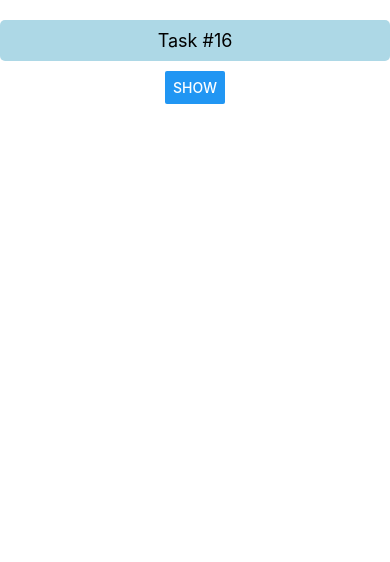
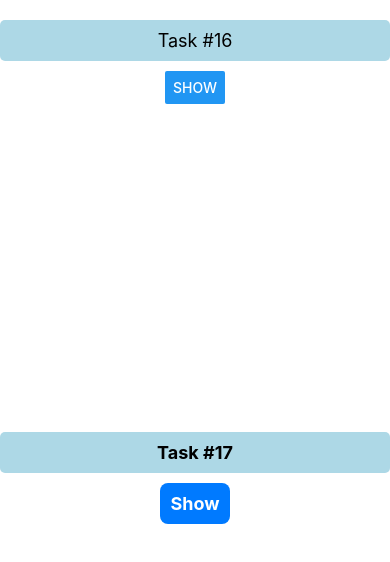
Before and after one commit to baritaha/JoVision-react-Tasks, a React Native app: screen / in a window 390 px wide. Shown: the top 562 px of the page. Built offline with nearby package versions, Linux system fonts and the light colour scheme.

Commit message:
add Task#17

```diff
--- a/App.tsx
+++ b/App.tsx
@@ -1,6 +1,7 @@
 import React from 'react';
 import { StyleSheet, View } from 'react-native';
 import Task16 from './Tasks/Task#16'; // Import the Task Component
+import Task17 from './Tasks/Task#17';
 
 const styles = StyleSheet.create({
   container: {
@@ -12,6 +13,7 @@ const App = () => {
   return (
     <View style={styles.container}>
       <Task16 />
+      <Task17/>
     </View>
   );
 };
--- /dev/null
+++ b/Tasks/Task#17.js
@@ -0,0 +1,30 @@
+import React, { useState } from 'react';
+import { View, Text, TouchableOpacity, StyleSheet } from 'react-native';
+
+const Task17 = () => {
+  const [isVisible, setIsVisible] = useState(false);
+
+  return (
+    <View style={styles.container}>
+        <Text style={styles.text2}>Task #17</Text>
+      <TouchableOpacity
+        style={styles.button}
+        onPress={() => setIsVisible(!isVisible)}
+      >
+        <Text style={styles.buttonText}>{isVisible ? "Hide" : "Show"}</Text>
+      </TouchableOpacity>
+
+      {isVisible && <Text style={styles.text}>abdel-bari altaha</Text>}
+    </View>
+  );
+};
+
+const styles = StyleSheet.create({
+  container: { flex: 1,textAlign:'center',alignItems:'center'},
+  button: { backgroundColor: '#007AFF', padding: 10, borderRadius: 8 },
+  buttonText: { color: 'white', fontSize: 18, fontWeight: 'bold' },
+  text: { fontSize: 24, fontWeight: 'bold', marginTop: 10 },
+  text2: { fontSize: 18, margin: 10, backgroundColor: 'lightblue', padding: 10, borderRadius: 5, width: '100%', textAlign: 'center',fontWeight: 'bold' },
+});
+
+export default Task17;
```
